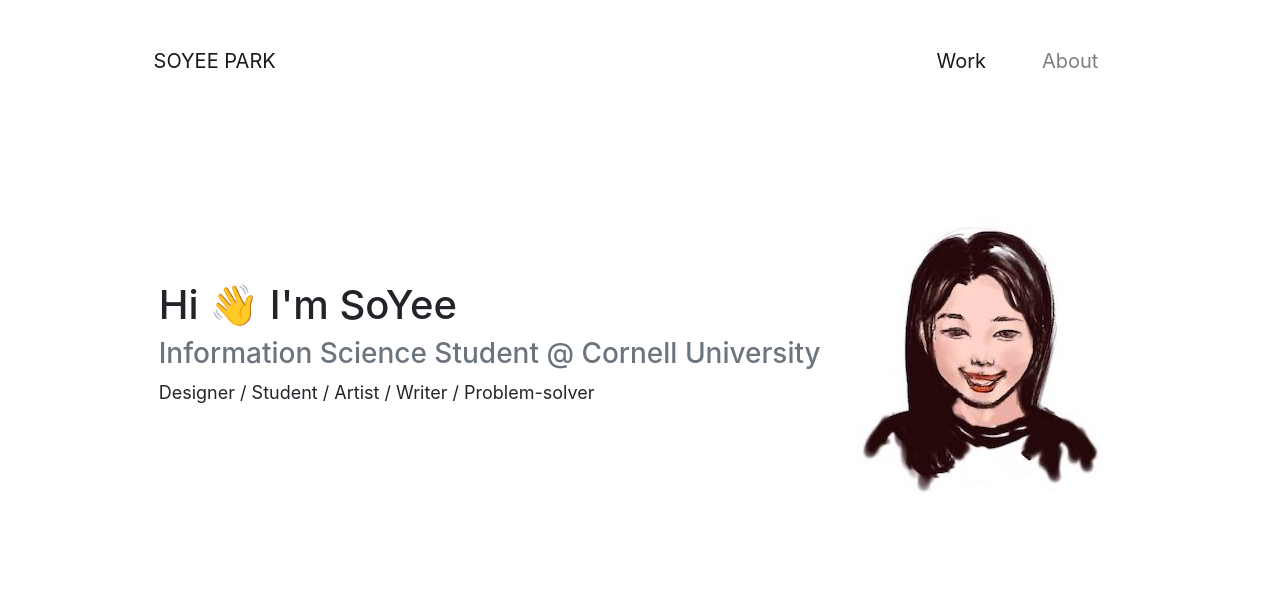
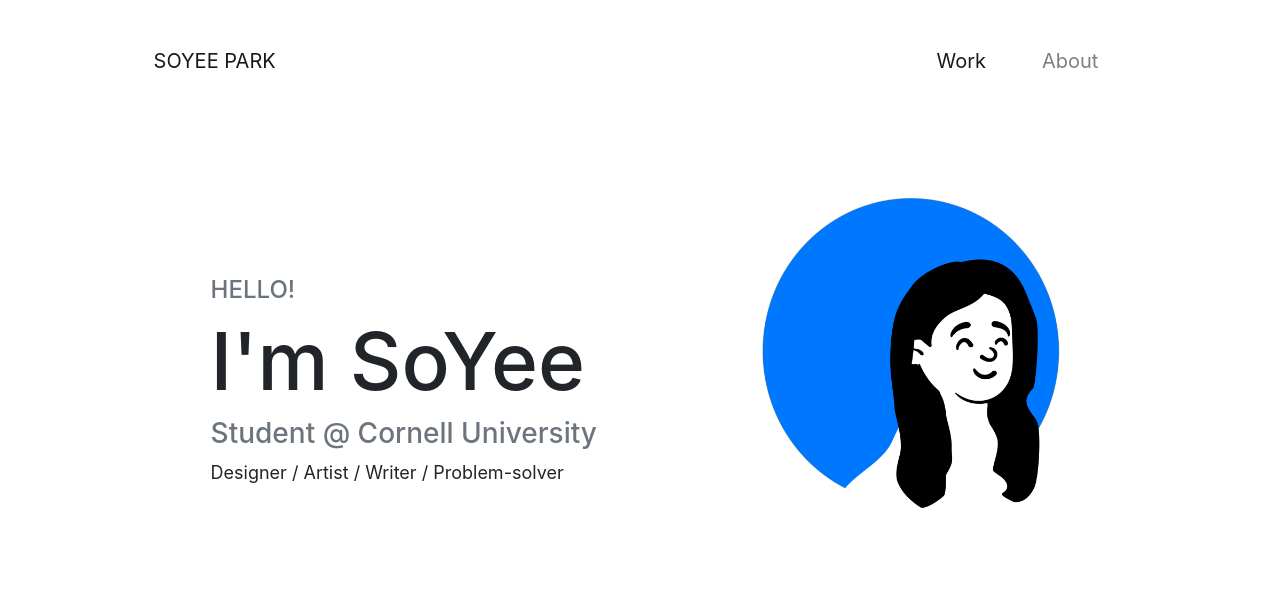
Before and after one commit to soyeepark/portfolio, a plain HTML site: page index.html in a window 1280 px wide. Shown: the top 615 px of the page. Drawn offline with nearby package versions, Linux system fonts and the light colour scheme.

Commit message:
finish intro-text

```diff
--- a/index.html
+++ b/index.html
@@ -35,11 +35,12 @@
     <div class="container-fluid">
         <div class="row me">
             <div class="intro-text">
-                <h1> Hi 👋 I'm SoYee </h1>
-                <h3 class="text-muted"> Information Science Student @ Cornell University </h3>
-                <p> Designer / Student / Artist / Writer / Problem-solver </p>
+                <h4 class = "text-muted"> HELLO! </h1>
+                <h1 class = "name"> I'm SoYee </h1>
+                <h3 class="text-muted"> Student @ Cornell University </h3>
+                <p> Designer / Artist / Writer / Problem-solver </p>
             </div>
-            <img src="images/me_illust.png" alt = "me illustration">
+                    <img class = "profile" src="images/profile.png" alt = "me illustration">
         </div>
     </div>
 
--- a/styles/theme.css
+++ b/styles/theme.css
@@ -27,6 +27,21 @@ figure {
         padding: 0px !important;
 }
 
+.profile {
+    height: 30%;
+    width: 30%;
+    display: inline-block;
+}
+
+.profile img{
+    height: auto;
+    max-width:100%;
+
+}
+
+.name{
+    font-size: 500%;
+}
 
 .container {
   position: relative;
@@ -95,8 +110,8 @@ img{
 
 /* Work page*/
 .intro-text {
-    margin-right: 2%;
-    margin-top: 5%;
+    margin-right: 15%;
+    margin-top: 8%;
     display: inline-block;
 
 }
@@ -104,8 +119,7 @@ img{
 .me {
     display: flex;
     flex-direction: row;
-    margin-bottom: 10%;
-    margin-top: 10%;
+    margin: 8%;
     justify-content: center;
 }
 
@@ -315,4 +329,12 @@ margin-bottom: 5%;
         margin-top: 5%;
     }
 
+    .profile {
+        height: 70%;
+        width: 70%;
+        margin-top: 5%;
+        margin-bottom: 5%;
+        display: inline-block;
+    }
+
 }
```
Also changed, not shown: images/profile.png (added).
